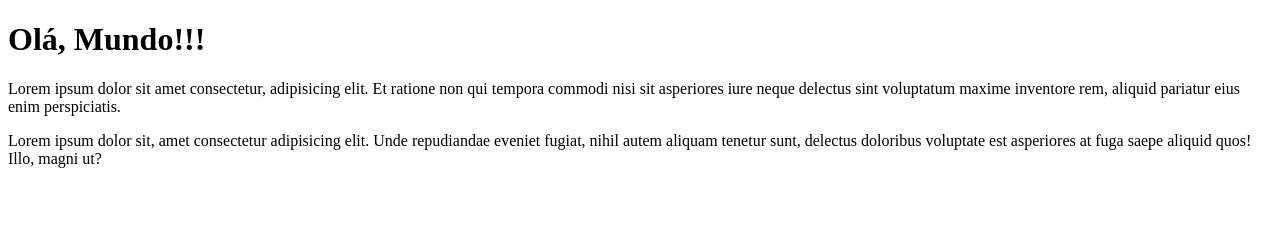
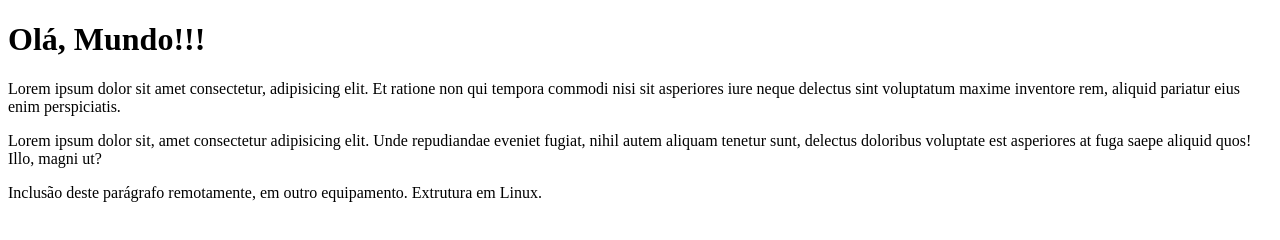
Before and after one commit to andrefajardo/Ola-Mundo, a plain HTML site: page siteOlaMundo/index.html in a window 1280 px wide. Drawn offline with Linux system fonts and the light colour scheme.

Commit message:
Modificação - index.html
Inclusão de parágrafo via LInux.

```diff
--- a/siteOlaMundo/index.html
+++ b/siteOlaMundo/index.html
@@ -10,5 +10,6 @@
     <h1>Olá, Mundo!!!</h1>
     <p>Lorem ipsum dolor sit amet consectetur, adipisicing elit. Et ratione non qui tempora commodi nisi sit asperiores iure neque delectus sint voluptatum maxime inventore rem, aliquid pariatur eius enim perspiciatis.</p>
     <p>Lorem ipsum dolor sit, amet consectetur adipisicing elit. Unde repudiandae eveniet fugiat, nihil autem aliquam tenetur sunt, delectus doloribus voluptate est asperiores at fuga saepe aliquid quos! Illo, magni ut?</p>
+    <p>Inclusão deste parágrafo remotamente, em outro equipamento. Extrutura em Linux.</p>
 </body>
 </html>
```
